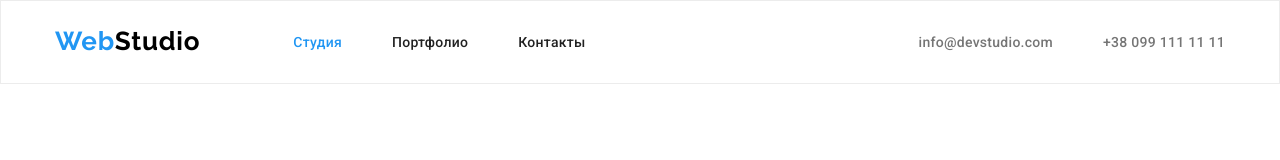
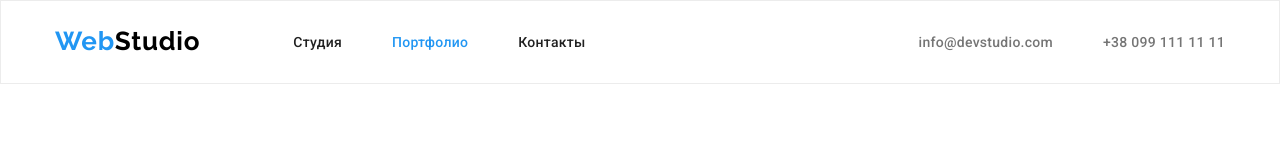
Before and after one commit to orestznak/goit-markup-hw-03, a plain HTML site: page portfolio.html in a window 1280 px wide. Shown: the top 160 px of the page. Drawn offline with nearby package versions, Linux system fonts and the light colour scheme.

Commit message:
Update portfolio.html

```diff
--- a/portfolio.html
+++ b/portfolio.html
@@ -20,8 +20,8 @@
             <a href="./index.html" class="logo"><span class="web">Web</span>Studio</a>
             <nav>
                 <ul class="site-nav list">
-                    <li class="nav-list-item"><a href="./index.html" class="link current">Студия</a></li>
-                    <li class="nav-list-item"><a href="./portfolio.html" class="link ">Портфолио</a></li>
+                    <li class="nav-list-item"><a href="./index.html" class="link ">Студия</a></li>
+                    <li class="nav-list-item"><a href="./portfolio.html" class="link current">Портфолио</a></li>
                     <li class="nav-list-item"><a href="" class="link">Контакты</a></li>
                 </ul>
             </nav>
```
